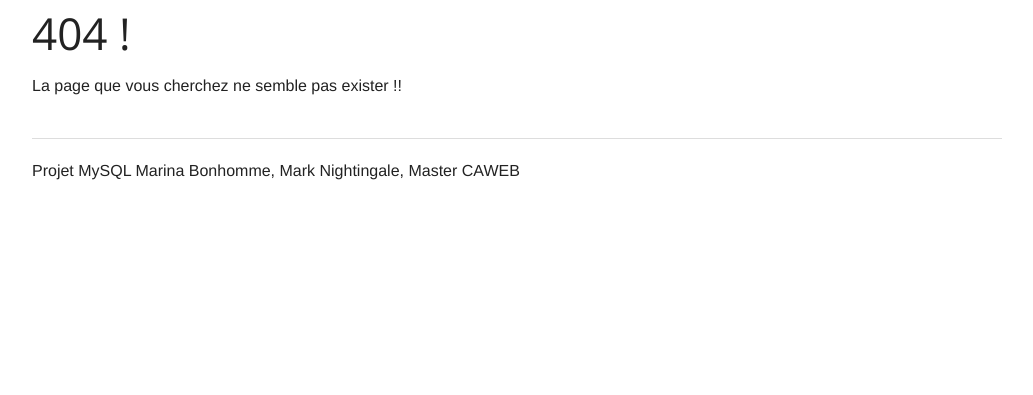
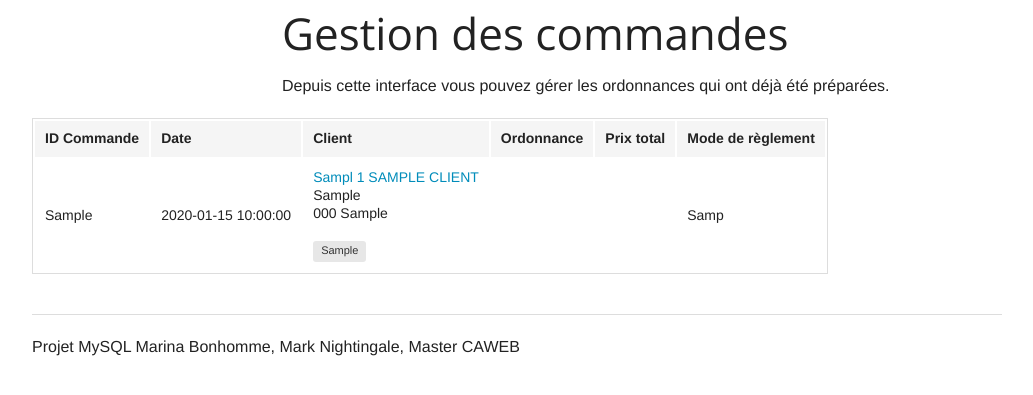
Before and after one commit to markjohnnightingale/mysql-pharma, a PHP site: page /index.php?page=afficher-commandes in a window 1280 px wide. Shown: the part 45-440 px from the top of the page, without its empty margins (123-1156 px from the left). Run offline with PHP 8.4, Linux system fonts and the light colour scheme; tables that the repository leaves empty hold one stand-in row (values such as "Sample post"); some libraries are stand-ins or nearby versions.

Commit message:
pages afficher commandes

```diff
--- /dev/null
+++ b/afficher-commandes.php
@@ -0,0 +1,66 @@
+<div class="row">
+
+  <div class="large-10 push-3 columns">
+	  <h1>Gestion des commandes</h1>
+	  <p>Depuis cette interface vous pouvez gérer les ordonnances qui ont déjà été préparées.</p>
+  </div>
+
+</div>
+
+
+
+<div class="row">
+
+  <div class="large-12 columns">
+	  <table>
+		  <thead>
+			  <tr>
+				  <th>ID Commande</th>
+				  <th>Date</th>
+				  <th>Client</th>
+				  <th>Ordonnance</th> <!-- ici liste de médicaments commandés par le client -->
+				  <th>Prix total</th>
+				  <th>Mode de règlement</th>
+			  </tr>
+		  </thead>
+		  <tbody id="ajax-load-list-commandes">
+			  <tr><td colspan=12><div class="windows8">
+				  <div id="followingBallsG">
+				  <div id="followingBallsG_1" class="followingBallsG">
+				  </div>
+				  <div id="followingBallsG_2" class="followingBallsG">
+				  </div>
+				  <div id="followingBallsG_3" class="followingBallsG">
+				  </div>
+				  <div id="followingBallsG_4" class="followingBallsG">
+				  </div>
+				  </div></td></tr>
+		</tbody>
+		</table>
+
+<script>
+
+$(document).ready(function(){
+
+	//Grab the table of suppliers by Ajax
+	$('#ajax-load-list-commandes').hide().load('ajax/afficher-commandes.php').fadeIn();
+	$('#add-to-db').on('submit',function(){
+		$.ajax({
+		  url:'ajax/inserer-fournisseur-ajax.php',
+		  data:$(this).serialize(),
+		  type:'POST',
+		  success:function(data){
+			  $('#outcome').prepend(data).fadeIn();
+			  $('#ajax-load-list-commandes').fadeOut().load('ajax/afficher-commandes.php').fadeIn();
+
+		  	}
+		});
+
+		return false;
+	});
+});
+
+
+
+
+</script>
--- a/afficher-fournisseurs.php
+++ b/afficher-fournisseurs.php
@@ -37,10 +37,7 @@
 				  <div id="followingBallsG_4" class="followingBallsG">
 				  </div>
 				  </div></td></tr>
-		  </tbody>
-		  <thead>
-			  <th colspan="12" class="text-center">Ajout rapide</th>
-		  </thead>
+
 		  <tr>
 			  <div id="outcome" data-alert class="alert-box" style="display: none;">
 				  <a href="#" class="close">&times;</a>
--- /dev/null
+++ b/ajax/afficher-commandes.php
@@ -0,0 +1,25 @@
+<?php
+require "../connect.php";
+error_reporting(E_ERROR | E_WARNING | E_PARSE);
+
+
+$sql = 'SELECT `id_commande`, `date`, `client`,`mode_reglement` FROM commande'; // SQL Query
+foreach ($conn->query($sql) as $row) { // Loop through each row and for each row display table layout
+  print '<tr>';
+  print '<td>'.$row['id_commande'].'</td>';
+  print '<td>'.$row['date'].'</td>';
+  $sqlClient = 'SELECT `no_client`, `civilite`, `prenom`, `nom`, `adresse`,`ville`,`code_postal` FROM clients WHERE `no_client` LIKE \''.$row['client'].'\'';
+  foreach($conn->query($sqlClient) as $rowClient){
+  	  print '<td>
+			<a href="index.php?page=client&id='.$rowClient['no_client'].'">'.$rowClient['civilite']."&nbsp;".$rowClient['prenom']."&nbsp;".strtoupper($rowClient['nom']).'</a></br>
+			'.$rowClient['adresse'].'</br>
+			'.$rowClient['code_postal']."&nbsp;".$rowClient['ville'].'</br></br>
+			<span class="secondary radius label">'.$rowClient['no_client'].'</span>
+		</td>';
+  };
+  print '<td></td>'; // ordonnance
+  print '<td></td>'; // prix total
+  print '<td>'.$row['mode_reglement'].'</td>';
+  print '</tr>';
+};
+?>
--- a/index.php
+++ b/index.php
@@ -23,6 +23,9 @@ if (isset($_GET['page'])) {
 		break;
 		case "afficher-clients":
 		require "afficher-clients.php";
+		break;
+		case "afficher-commandes":
+		require "afficher-commandes.php";
 		break;
 		case "preparer-commande":
 		require "prepare-commande.php";
```
